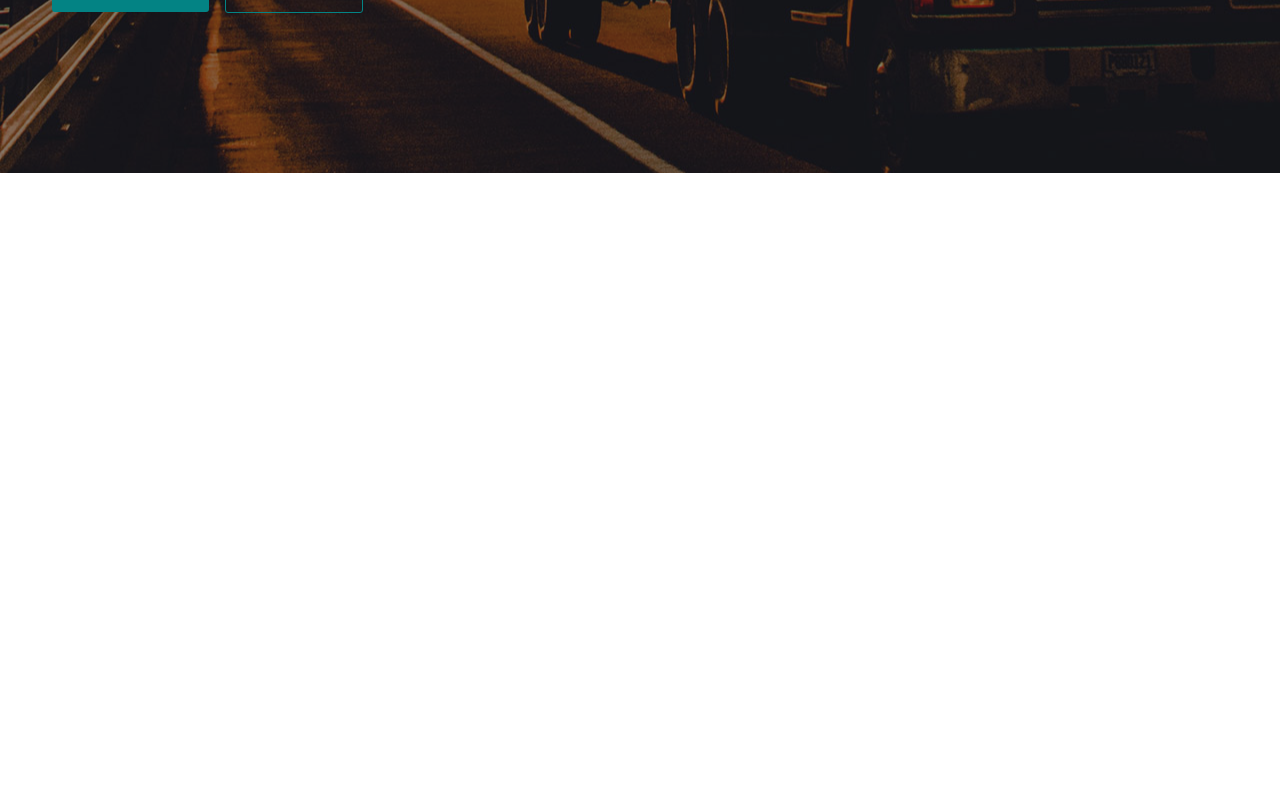
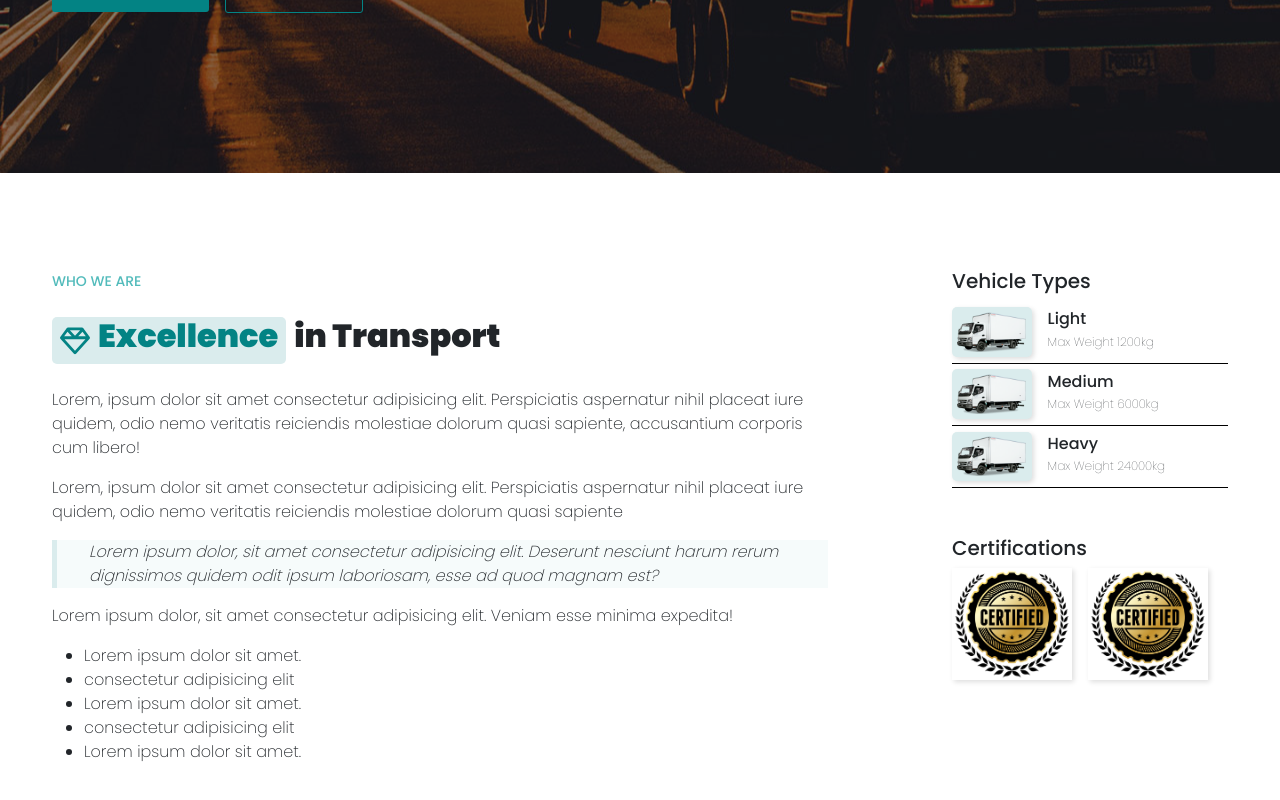
Before and after one commit to ariannagreco3393/proj-html-vuejs, a Vue app: page / in a window 1280 px wide. Shown: the part 458-1258 px from the top of the page. Before the commit the page ends 800 px from the top, so only its background shows below. Built offline with nearby package versions, Linux system fonts and the light colour scheme.

Commit message:
add excellence section

```diff
--- a/src/App.vue
+++ b/src/App.vue
@@ -2,7 +2,7 @@
   <div id="app">
     <headerComponent/>
     <!-- /#site_header -->
-    <main id="site_main"></main>
+    <mainComponent/>
     <!-- /#site_main -->
     <footer id="site_footer"></footer>
     <!-- /#site_footer -->
@@ -11,10 +11,12 @@
 
 <script>
 import headerComponent from '@/components/headerComponent.vue'
+import mainComponent from '@/components/mainComponent.vue'
 export default {
   name: "App",
   components: {
     headerComponent,
+    mainComponent
   },
   data() {
     return {
--- a/src/assets/scss/partials/_commonRules.scss
+++ b/src/assets/scss/partials/_commonRules.scss
@@ -28,12 +28,25 @@ button {
   font-weight: 100;
 }
 
+
+.font_500 {
+  font-weight: 500;
+}
+
+
 .font_900 {
   font-weight: 900;
 }
 
 .text_green {
   color: $font-button-light;
+}
+.text_dark_green {
+  color: $font-button-dark;
+}
+
+.bg_light {
+  background-color: $light-blue;
 }
 
 .transparent_btn {
@@ -44,3 +57,7 @@ button {
   border-radius: 3px;
   margin-left: 1rem;
 }
+
+.fs_7 {
+font-size: 12px;
+}
--- a/src/assets/scss/variables.scss
+++ b/src/assets/scss/variables.scss
@@ -7,6 +7,7 @@ $brown-jumbo: rgba(116, 55, 14, 1);
 $light-gray: rgba(188, 189, 189, 1);
 $ocra: rgba(189, 149, 66, 1);
 $top-bar: rgba(33, 51, 62, 1);
+$light-blue: rgba(218, 236, 237);
 
 
 
--- /dev/null
+++ b/src/components/mainComponent.vue
@@ -0,0 +1,166 @@
+<template>
+  <main id="site_main">
+    <section class="who_we_are">
+      <div class="container">
+        <div class="row">
+          <div class="col-9">
+            <small class="text_green font_500">WHO WE ARE</small>
+            <div class="excellence d-flex align-items-center mt-4">
+              <div
+                class="
+                  light_excellence
+                  text_dark_green
+                  bg_light
+                  d-flex
+                  align-items-center
+                "
+              >
+                <font-awesome-icon class="diamond" icon="fa-regular fa-gem" />
+                <h2 class="font_900">Excellence</h2>
+              </div>
+              <h2 class="font_900">in Transport</h2>
+            </div>
+            <div class="excellence_description mt-4">
+              <p class="">
+                Lorem, ipsum dolor sit amet consectetur adipisicing elit.
+                Perspiciatis aspernatur nihil placeat iure quidem, odio nemo
+                veritatis reiciendis molestiae dolorum quasi sapiente,
+                accusantium corporis cum libero!
+              </p>
+              <p>
+                Lorem, ipsum dolor sit amet consectetur adipisicing elit.
+                Perspiciatis aspernatur nihil placeat iure quidem, odio nemo
+                veritatis reiciendis molestiae dolorum quasi sapiente
+              </p>
+              <div class="important_paragraph">
+                <p>
+                  Lorem ipsum dolor, sit amet consectetur adipisicing elit.
+                  Deserunt nesciunt harum rerum dignissimos quidem odit ipsum
+                  laboriosam, esse ad quod magnam est?
+                </p>
+              </div>
+              <p>
+                Lorem ipsum dolor, sit amet consectetur adipisicing elit. Veniam
+                esse minima expedita!
+              </p>
+              <ul>
+                <li>Lorem ipsum dolor sit amet.</li>
+                <li>consectetur adipisicing elit</li>
+                <li>Lorem ipsum dolor sit amet.</li>
+                <li>consectetur adipisicing elit</li>
+                <li>Lorem ipsum dolor sit amet.</li>
+              </ul>
+            </div>
+          </div>
+          <div class="col-3">
+            <h5>Vehicle Types</h5>
+            <div class="camion d-flex align-items-center">
+              <div class="camion_img">
+                <img class="img-fluid" src="@/assets/img/truck-1.png" alt="" />
+              </div>
+              <div class="description">
+                <h6 class="my-2">Light</h6>
+                <p class="fs_7 font_100">Max Weight 1200kg</p>
+              </div>
+            </div>
+            <div class="camion d-flex align-items-center">
+              <div class="camion_img">
+                <img class="img-fluid" src="@/assets/img/truck-1.png" alt="" />
+              </div>
+              <div class="description">
+                <h6 class="my-2">Medium</h6>
+                <p class="fs_7 font_100">Max Weight 6000kg</p>
+              </div>
+            </div>
+            <div class="camion d-flex align-items-center">
+              <div class="camion_img">
+                <img class="img-fluid" src="@/assets/img/truck-1.png" alt="" />
+              </div>
+              <div class="description">
+                <h6 class="my-2">Heavy</h6>
+                <p class="fs_7 font_100">Max Weight 24000kg</p>
+              </div>
+            </div>
+            <h5 class="mt-5">Certifications</h5>
+            <div class="cartification_img">
+              <img
+                width="120px"
+                class="img-fluid"
+                src="@/assets/img/certificate.png"
+                alt=""
+              />
+              <img
+                width="120px"
+                class="img-fluid"
+                src="@/assets/img/certificate.png"
+                alt=""
+              />
+            </div>
+          </div>
+        </div>
+      </div>
+    </section>
+  </main>
+</template>
+
+<script>
+export default {
+  name: "mainComponent",
+};
+</script>
+
+<style lang="scss" scoped>
+@import "@/assets/scss/variables.scss";
+@import "@/assets/scss/partials/_commonRules";
+
+.who_we_are {
+  padding: 6rem 0;
+}
+
+.excellence {
+  gap: 0.5rem;
+  .light_excellence {
+    gap: 0.5rem;
+    border-radius: 5px;
+    padding: 0 0.5rem;
+  }
+  .diamond {
+    height: 30px;
+  }
+
+}
+
+.excellence_description {
+      margin-right: 100px;
+      font-weight: 200;
+      .important_paragraph {
+          font-style: italic;
+          background-color: rgba(218, 236, 237, 0.234);
+          border-left: 5px solid rgba(218, 236, 237);
+          padding: 0rem 2rem;
+      }
+  }
+.camion {
+  border-bottom: 0.5px solid black;
+  .camion_img {
+    background-color: $light-blue;
+    padding: 0.3rem;
+    border-radius: 5px;
+    box-shadow: 2px 2px 5px #dedede;
+  }
+  img {
+    width: 70px;
+  }
+  .description {
+    margin-left: 1rem;
+    line-height: 10px;
+  }
+}
+
+.cartification_img {
+  img {
+    box-shadow: 2px 2px 5px #dedede;
+    margin-right: 1rem;
+  }
+}
+</style>
--- a/src/main.js
+++ b/src/main.js
@@ -25,13 +25,15 @@ import { faQuoteRight as fasQuoteRight } from '@fortawesome/free-solid-svg-icons
 import { faFacebookF as fabFacebookF } from '@fortawesome/free-brands-svg-icons'
 import { faTwitter as fabTwitter } from '@fortawesome/free-brands-svg-icons'
 import { faLinkedinIn as fabLinkedinIn } from '@fortawesome/free-brands-svg-icons'
+import { faGem as farGem } from '@fortawesome/free-regular-svg-icons'
+
 
 
 /* import font awesome icon component */
 import { FontAwesomeIcon } from '@fortawesome/vue-fontawesome'
 
 /* add icons to the library 👇 QUI AGGIUNGI IL NOME DELL'ICONA in camelCase*/
-library.add(fasClock, fasPhone, fasEnvelope, farUser, fasTruckRampBox, fasTemperatureLow, fasBoxesStacked, fasLocationDot, fasQuoteRight, fabFacebookF, fabTwitter, fabLinkedinIn)
+library.add(fasClock, fasPhone, fasEnvelope, farUser, fasTruckRampBox, fasTemperatureLow, fasBoxesStacked, fasLocationDot, fasQuoteRight, fabFacebookF, fabTwitter, fabLinkedinIn, farGem)
 
 /* add font awesome icon component */
 Vue.component('font-awesome-icon', FontAwesomeIcon)
```
